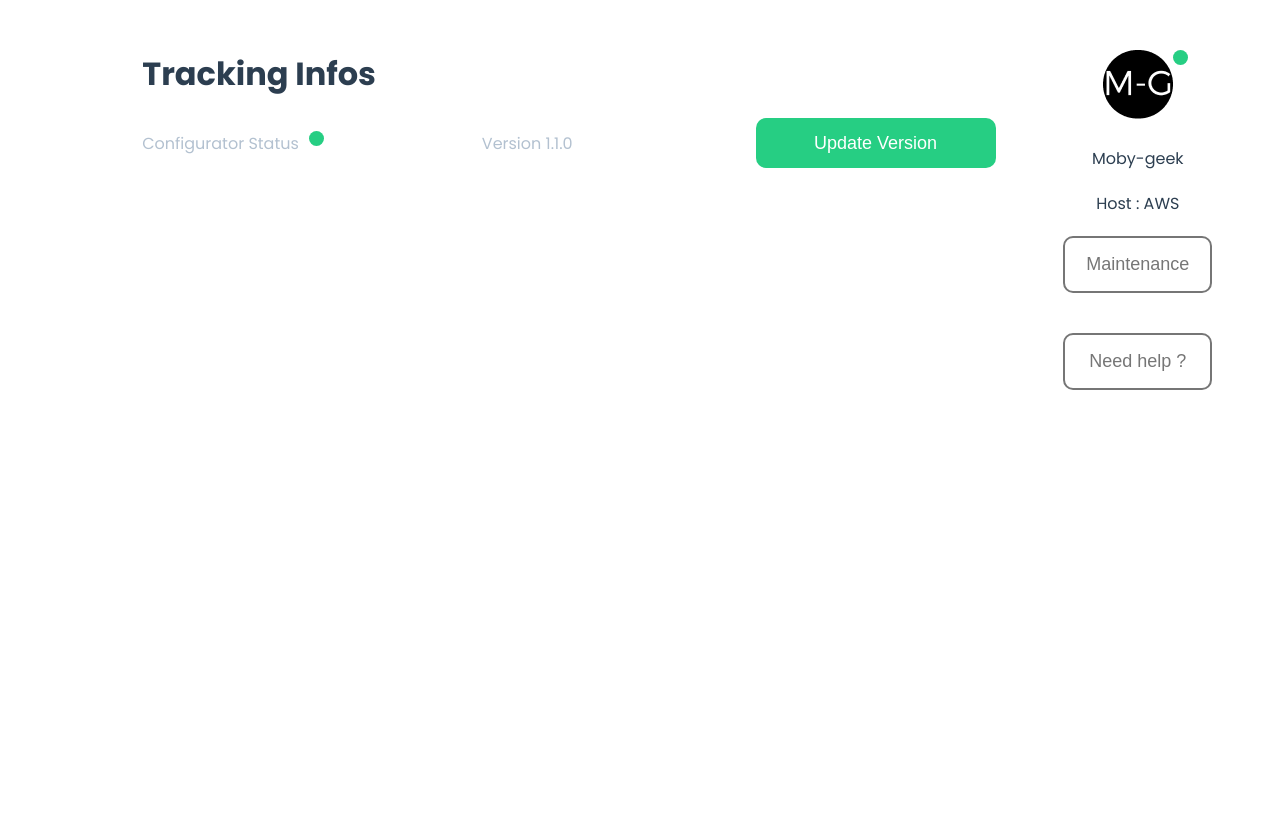
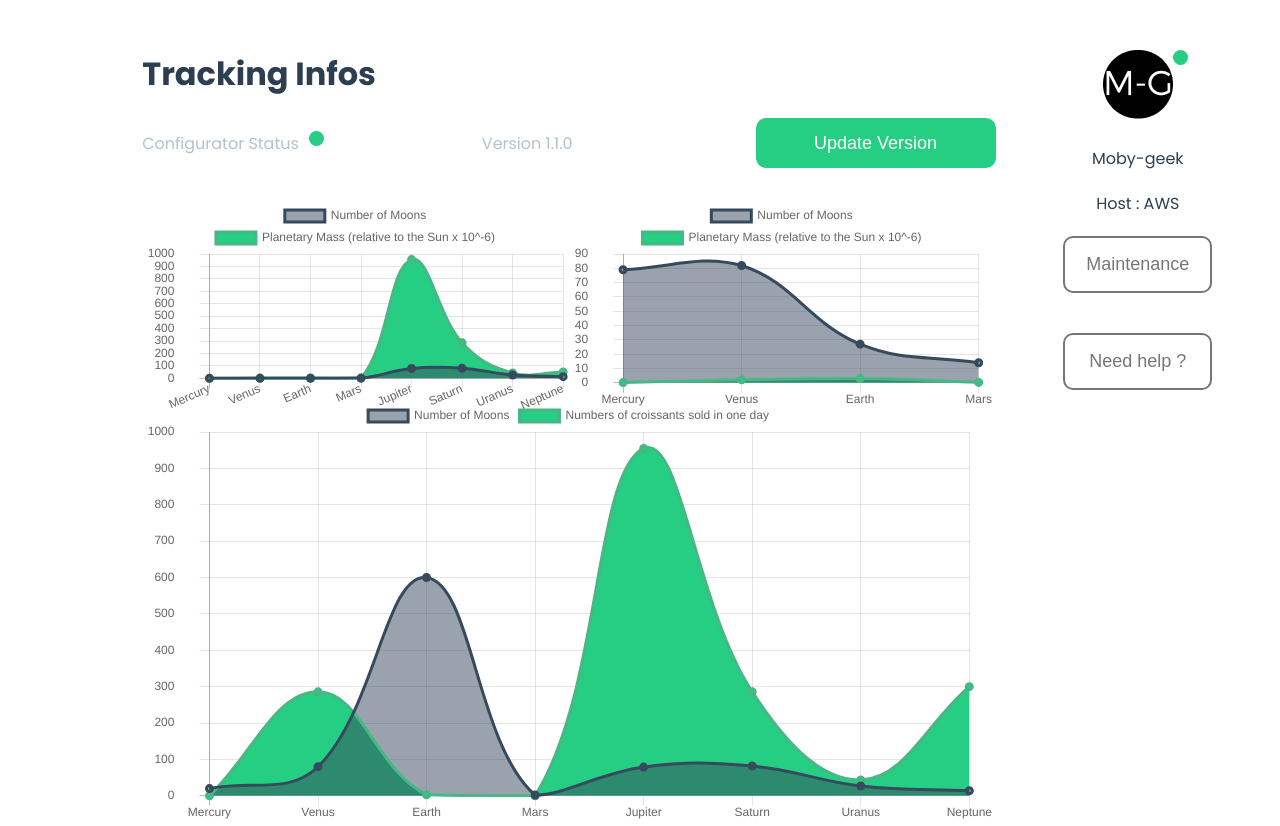
Before and after one commit to PierreDZ/jefabrik-webapp, a Vue app: page /Tracking-infos in a window 1280 px wide. Before the commit the page ends 800 px from the top, so only its background shows below. Built offline with nearby package versions, Linux system fonts and the light colour scheme.

Commit message:
Adding chart.js and implementing charts to tracking infos

```diff
--- a/package.json
+++ b/package.json
@@ -1,5 +1,5 @@
 {
-  "name": "jefabrik-analitycs-app",
+  "name": "jefabrik-analytics",
   "version": "0.1.0",
   "private": true,
   "scripts": {
@@ -8,6 +8,7 @@
     "lint": "vue-cli-service lint"
   },
   "dependencies": {
+    "chart.js": "^2.9.4",
     "core-js": "^3.6.5",
     "vue": "^2.6.11",
     "vue-router": "^3.2.0",
--- a/public/index.html
+++ b/public/index.html
@@ -1,19 +1,21 @@
 <!DOCTYPE html>
 <html lang="">
+
 <head>
   <meta charset="utf-8">
   <meta http-equiv="X-UA-Compatible" content="IE=edge">
   <meta name="viewport" content="width=device-width,initial-scale=1.0">
-    <meta name="google-signin-client_id" content="YOUR_CLIENT_ID.apps.googleusercontent.com">
   <link rel="icon" href="<%= BASE_URL %>favicon.ico">
   <title><%= htmlWebpackPlugin.options.title %></title>
 </head>
+
 <body>
   <noscript>
-      <strong>We're sorry but <%= htmlWebpackPlugin.options.title %> doesn't work properly without JavaScript enabled. Please enable it to continue.</strong>
+    <strong>We're sorry but <%= htmlWebpackPlugin.options.title %> doesn't work properly without JavaScript enabled.
+      Please enable it to continue.</strong>
   </noscript>
   <div id="app"></div>
   <!-- built files will be auto injected -->
-    <script src="https://apis.google.com/js/platform.js" async defer></script>
 </body>
+
 </html>
--- a/src/App.vue
+++ b/src/App.vue
@@ -10,7 +10,6 @@ export default {
   name: 'App'
 }
 </script>
-
 
 <style lang="scss">
 @import url('https://fonts.googleapis.com/css2?family=Poppins:wght@400;700&display=swap');
--- /dev/null
+++ b/src/components/PlanetChart.vue
@@ -0,0 +1,68 @@
+<template>
+  <div>
+    <canvas id="planet-chart"></canvas>
+  </div>
+</template>
+
+<script>
+import Chart from 'chart.js'
+
+export default {
+  name: 'PlanetChart',
+  data() {
+    return {
+      planetChartData: {
+        type: "line",
+        data: {
+          labels: ["Mercury", "Venus", "Earth", "Mars", "Jupiter", "Saturn", "Uranus", "Neptune"],
+          datasets: [
+            {
+              label: "Number of Moons",
+              data: [0, 0, 1, 2, 79, 82, 27, 14],
+              backgroundColor: "rgba(54,73,93,.5)",
+              borderColor: "#36495d",
+              borderWidth: 3
+            },
+            {
+              label: "Planetary Mass (relative to the Sun x 10^-6)",
+              data: [0.166, 2.081, 3.003, 0.323, 954.792, 285.886, 43.662, 51.514],
+              backgroundColor: "#26ce83",
+              borderColor: "#47b784",
+              borderWidth: 3
+            }
+          ]
+        },
+        options: {
+          responsive: true,
+          lineTension: 1,
+          scales: {
+            yAxes: [
+              {
+                ticks: {
+                  beginAtZero: true,
+                  padding: 25
+                }
+              }
+            ]
+          }
+        }
+      }
+    }
+  },
+  mounted() {
+    const ctx = document.getElementById('planet-chart');
+    new Chart(ctx, this.planetChartData);
+  }
+}
+</script>
+
+<style>
+  #app > div > div.tracking-content > div {
+    height: 50%;
+    grid-column: 1/2;
+  }
+
+  #planet-chart {
+    height: 192px;
+  }
+</style>
--- /dev/null
+++ b/src/components/PlanetChart2.vue
@@ -0,0 +1,67 @@
+<template>
+  <div>
+    <canvas id="planet-chart2"></canvas>
+  </div>
+</template>
+
+<script>
+import Chart from 'chart.js'
+
+export default {
+  name: 'PlanetChart',
+  data() {
+    return {
+      planetChartData: {
+        type: "line",
+        data: {
+          labels: ["Mercury", "Venus", "Earth", "Mars"],
+          datasets: [
+            {
+              label: "Number of Moons",
+              data: [79, 82, 27, 14],
+              backgroundColor: "rgba(54,73,93,.5)",
+              borderColor: "#36495d",
+              borderWidth: 3
+            },
+            {
+              label: "Planetary Mass (relative to the Sun x 10^-6)",
+              data: [0.166, 2.081, 3.003, 0.323],
+              backgroundColor: "#26ce83",
+              borderColor: "#47b784",
+              borderWidth: 3
+            }
+          ]
+        },
+        options: {
+          responsive: true,
+          lineTension: 1,
+          scales: {
+            yAxes: [
+              {
+                ticks: {
+                  beginAtZero: true,
+                  padding: 25
+                }
+              }
+            ]
+          }
+        }
+      }
+    }
+  },
+  mounted() {
+    const ctx = document.getElementById('planet-chart2');
+    new Chart(ctx, this.planetChartData);
+  }
+}
+</script>
+
+<style>
+  #app > div > div.tracking-content > div:nth-child(2) {
+    height: 50%;
+    grid-column: 2/3;
+  }
+  #planet-chart2 {
+    height: 192px;
+  }
+</style>
--- /dev/null
+++ b/src/components/PlanetChart3.vue
@@ -0,0 +1,69 @@
+<template>
+  <div>
+    <canvas id="planet-chart3"></canvas>
+  </div>
+</template>
+
+<script>
+import Chart from 'chart.js'
+
+export default {
+  name: 'PlanetChart',
+  data() {
+    return {
+      planetChartData: {
+        type: "line",
+        data: {
+          labels: ["Mercury", "Venus", "Earth", "Mars", "Jupiter", "Saturn", "Uranus", "Neptune"],
+          datasets: [
+            {
+              label: "Number of Moons",
+              data: [20, 80, 600, 2, 79, 82, 27, 14],
+              backgroundColor: "rgba(54,73,93,.5)",
+              borderColor: "#36495d",
+              borderWidth: 3
+            },
+            {
+              label: "Numbers of croissants sold in one day",
+              data: [0.166, 285.886, 3.003, 0.323, 954.792, 285.886, 43.662, 300.000],
+              backgroundColor: "#26ce83",
+              borderColor: "#47b784",
+              borderWidth: 3
+            }
+          ]
+        },
+        options: {
+          responsive: true,
+          lineTension: 1,
+          scales: {
+            yAxes: [
+              {
+                ticks: {
+                  beginAtZero: true,
+                  padding: 25
+                }
+              }
+            ]
+          }
+        }
+      }
+    }
+  },
+  mounted() {
+    const ctx = document.getElementById('planet-chart3');
+    new Chart(ctx, this.planetChartData);
+  }
+}
+</script>
+
+<style>
+  #app > div > div.tracking-content > div:nth-child(3) {
+    height: 50%;
+    grid-column: 1/3;
+    grid-row: 2/3;
+  }
+
+  #planet-chart3 {
+    height: 200px;
+  }
+</style>
--- a/src/main.js
+++ b/src/main.js
@@ -6,6 +6,8 @@ import store from './store'
 
 Vue.config.productionTip = false
 
+// Vue.use(Chartkick.use(Chart));
+
 new Vue({
   router,
   Vuex,
--- a/src/views/Integration.vue
+++ b/src/views/Integration.vue
@@ -42,6 +42,8 @@ export default {
     }
   }
 }
+
+
 </script>
 
 <style lang="scss" scoped>
--- a/src/views/Tracking.vue
+++ b/src/views/Tracking.vue
@@ -2,6 +2,11 @@
   <div class="tracking-infos">
     <Navigation />
     <Header :title="title" />
+    <div class="tracking-content">
+      <PlanetChart />
+      <PlanetChart2 />
+      <PlanetChart3 />
+    </div>
     <UserInfos />
   </div>
 </template>
@@ -10,13 +15,19 @@
 import Header from '@/components/Header.vue';
 import Navigation from '@/components/Navigation.vue';
 import UserInfos from '@/components/UserInfos.vue';
+import PlanetChart from "@/components/PlanetChart.vue";
+import PlanetChart2 from "@/components/PlanetChart2.vue";
+import PlanetChart3 from "@/components/PlanetChart3.vue";
 
 export default {
   name: 'Tracking',
   components: {
     Header,
     Navigation,
-    UserInfos
+    UserInfos,
+    PlanetChart,
+    PlanetChart2,
+    PlanetChart3
   },
   data () {
     return {
@@ -33,7 +44,7 @@ export default {
     padding-top: 50px;
     display: grid;
     grid-template-columns: 1fr 6fr 2fr;
-    grid-template-rows: 1fr 3fr;
+    grid-template-rows: 1fr 4fr;
 
     #nav {
       grid-column: 1/2;
@@ -49,5 +60,11 @@ export default {
       grid-column: 3/4;
       grid-row: 1/4;
     }
+
+    .tracking-content {
+      display: grid;
+      grid-template-columns: 1fr 1fr;
+      grid-template-rows: 200px 150px;
+    }
   }
 </style>
```
Also changed, not shown: 2 other files (tests, documents, lock files or other folders). Lines whose indentation alone changed are shown as unchanged.
